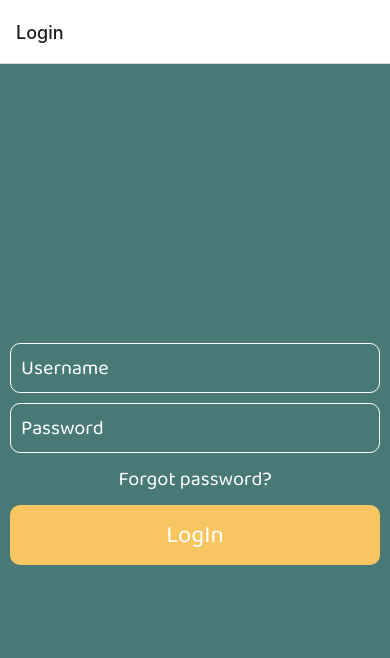
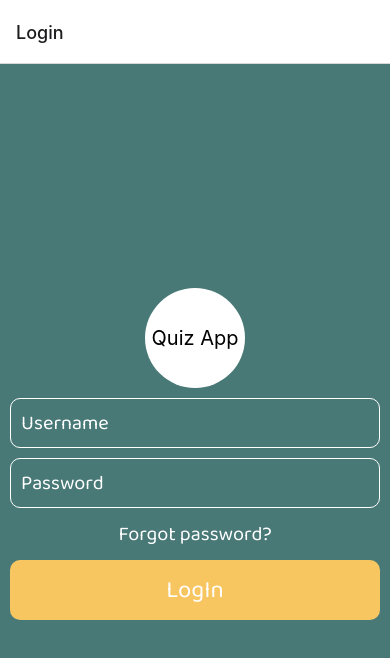
Before and after one commit to aogallo/quiz-app, a React Native app: screen /Login in a window 390 px wide. Shown: the top 658 px of the page. Built offline with nearby package versions, Linux system fonts and the light colour scheme.

Commit message:
add "logo"

```diff
--- a/screens/LoginScreen.tsx
+++ b/screens/LoginScreen.tsx
@@ -16,6 +16,9 @@ const LoginScreen = () => {
 
   return (
     <View style={styles.container}>
+      <View style={styles.logoContainer}>
+        <Text style={styles.logoText}>Quiz App</Text>
+      </View>
       <View style={styles.inputContainer}>
         <TextInput
           style={styles.input}
@@ -81,6 +84,18 @@ const styles = StyleSheet.create({
     fontFamily: 'baloo-2',
     fontSize: 20,
   },
+  logoContainer: {
+    backgroundColor: 'white',
+    width: 100,
+    height: 100,
+    borderRadius: 50,
+    justifyContent: 'center',
+    alignItems: 'center',
+    marginTop: 0,
+  },
+  logoText: {
+    fontSize: 20,
+  },
 })
 
 export default LoginScreen
```
